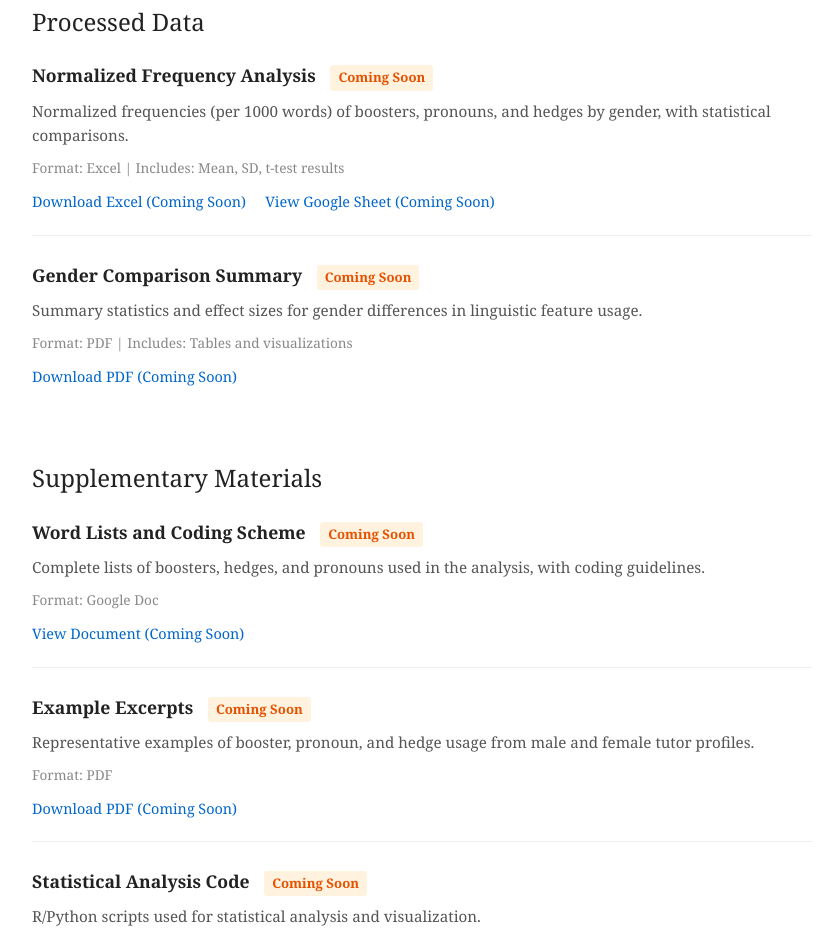
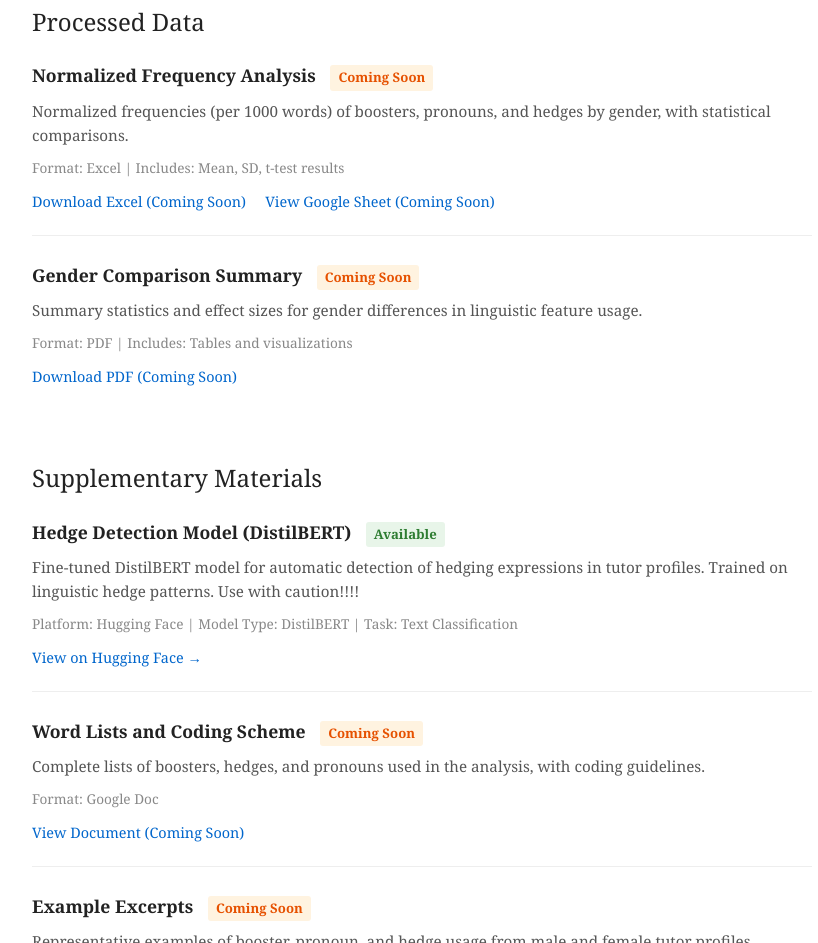
Before and after one commit to IrisChen04/Preply_tutot_data, a plain HTML site: page resources.html in a window 1280 px wide. Shown: the part 1043-1986 px from the top of the page, without its empty margins (218-1036 px from the left). Drawn offline with Linux system fonts and the light colour scheme.

Commit message:
Update resources.html with Hedge Detection Model
Added a new data item for the Hedge Detection Model with details and links.

```diff
--- a/resources.html
+++ b/resources.html
@@ -163,7 +163,7 @@
 
       <nav>
           <a href="index.html">Data Portal</a>
-          <a href="resources.html" class="active">Gender Analysis</a>
+          <a href="resources.html" class="active">Metadiscourse and Pronouns</a>
           <a href="mailto:huahua2004.chen@connect.polyu.hk">Contact</a>
       </nav>
 
@@ -266,6 +266,24 @@
       <div class="section">
           <h2>Supplementary Materials</h2>
 
+
+<div class="data-item">
+    <div class="data-title">
+        Hedge Detection Model (DistilBERT)
+        <span class="status status-available">Available</span>
+    </div>
+    <div class="data-description">
+        Fine-tuned DistilBERT model for automatic detection of hedging expressions in tutor profiles. Trained on linguistic hedge patterns. Use with caution!!!!
+    </div>
+    <div class="data-meta">
+        Platform: Hugging Face | Model Type: DistilBERT | Task: Text Classification
+    </div>
+    <div class="data-links">
+        <a href="https://huggingface.co/IrisCHEN04/hedge_detection_distill_bert" target="_blank">View on Hugging Face →</a>
+    </div>
+</div>
+
+
           <div class="data-item">
               <div class="data-title">
                   Word Lists and Coding Scheme
```
